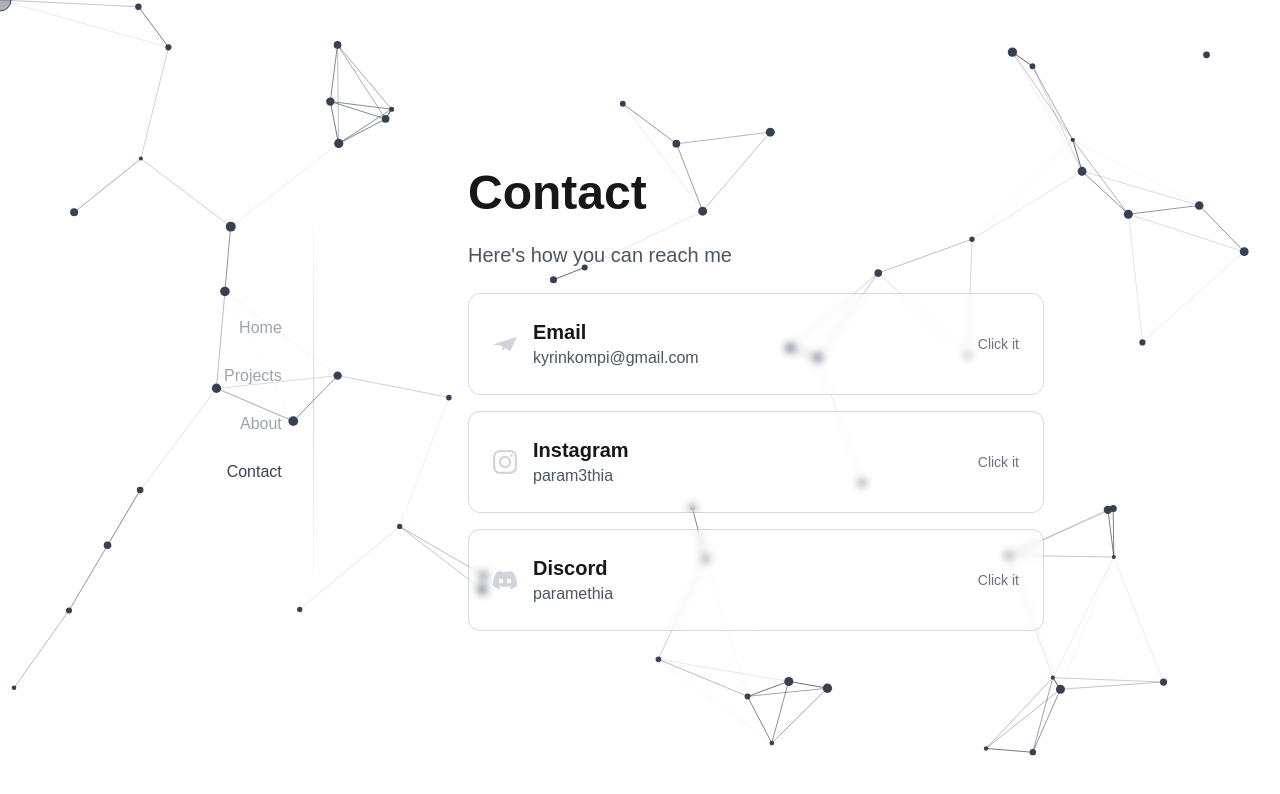
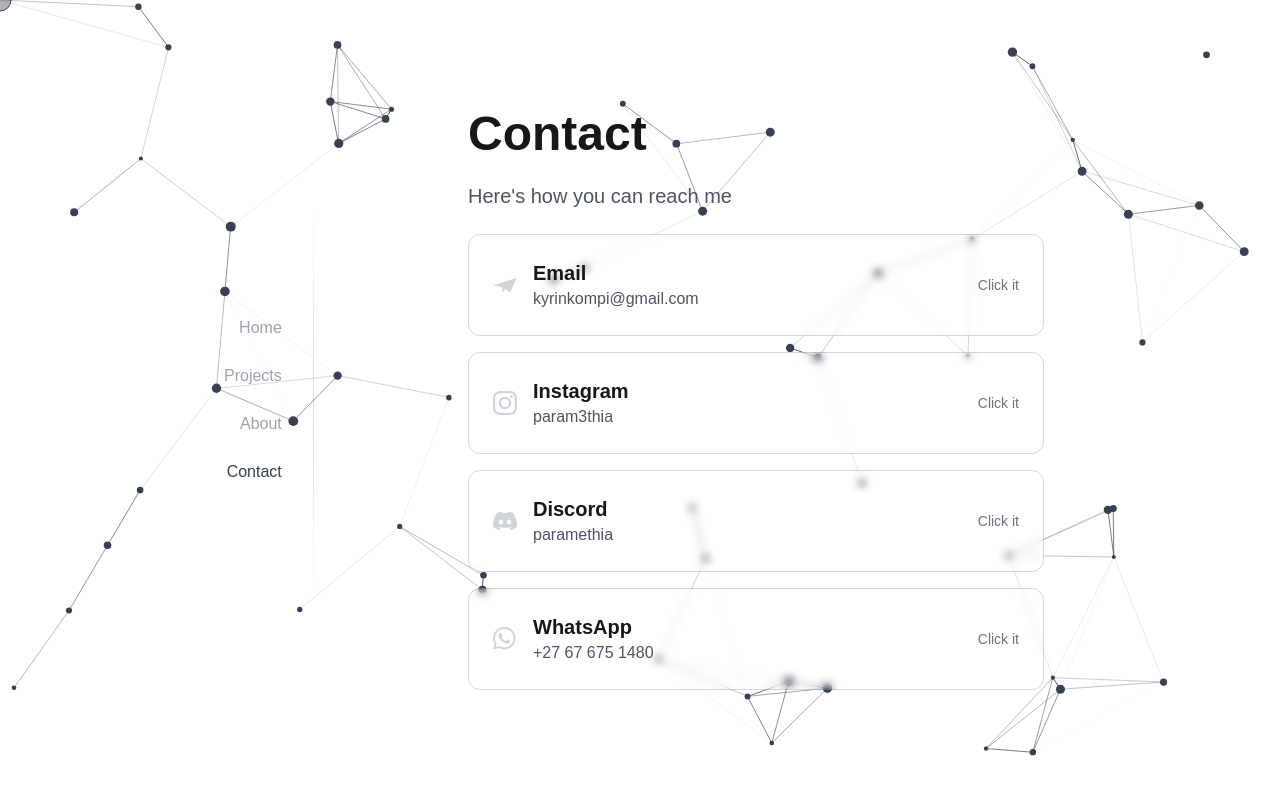
Before and after one commit to Paramethia/Kyrin, a Next.js app: page /contact in a window 1280 px wide. Shown: the top 794 px of the page. Built offline with nearby package versions, Linux system fonts and the light colour scheme.

Commit message:
Added my WhatsApp as another contact option

```diff
--- a/app/contact/page.tsx
+++ b/app/contact/page.tsx
@@ -18,6 +18,11 @@ const CONTACT_LINKS = [
     platform: 'Discord',
     handle: 'paramethia',
     icon: 'M20.317 4.3698a19.7913 19.7913 0 00-4.8851-1.5152.0741.0741 0 00-.0785.0371c-.211.3753-.4447.8648-.6083 1.2495-1.8447-.2762-3.68-.2762-5.4868 0-.1636-.3933-.4058-.8742-.6177-1.2495a.077.077 0 00-.0785-.037 19.7363 19.7363 0 00-4.8852 1.515.0699.0699 0 00-.0321.0277C.5334 9.0458-.319 13.5799.0992 18.0578a.0824.0824 0 00.0312.0561c2.0528 1.5076 4.0413 2.4228 5.9929 3.0294a.0777.0777 0 00.0842-.0276c.4616-.6304.8731-1.2952 1.226-1.9942a.076.076 0 00-.0416-.1057c-.6528-.2476-1.2743-.5495-1.8722-.8923a.077.077 0 01-.0076-.1277c.1258-.0943.2517-.1923.3718-.2914a.0743.0743 0 01.0776-.0105c3.9278 1.7933 8.18 1.7933 12.0614 0a.0739.0739 0 01.0785.0095c.1202.099.246.1981.3728.2924a.077.077 0 01-.0066.1276 12.2986 12.2986 0 01-1.873.8914.0766.0766 0 00-.0407.1067c.3604.698.7719 1.3628 1.225 1.9932a.076.076 0 00.0842.0286c1.961-.6067 3.9495-1.5219 6.0023-3.0294a.077.077 0 00.0313-.0552c.5004-5.177-.8382-9.6739-3.5485-13.6604a.061.061 0 00-.0312-.0286zM8.02 15.3312c-1.1825 0-2.1569-1.0857-2.1569-2.419 0-1.3332.9555-2.4189 2.157-2.4189 1.2108 0 2.1757 1.0952 2.1568 2.419 0 1.3332-.9555 2.4189-2.1569 2.4189zm7.9748 0c-1.1825 0-2.1569-1.0857-2.1569-2.419 0-1.3332.9554-2.4189 2.1569-2.4189 1.2108 0 2.1757 1.0952 2.1568 2.419 0 1.3332-.946 2.4189-2.1568 2.4189Z',
+  },
+  {
+    platform: 'WhatsApp',
+    handle: '+27 67 675 1480',
+    icon: 'M13.601 2.326A7.85 7.85 0 0 0 7.994 0C3.627 0 .068 3.558.064 7.926c0 1.399.366 2.76 1.057 3.965L0 16l4.204-1.102a7.9 7.9 0 0 0 3.79.965h.004c4.368 0 7.926-3.558 7.93-7.93A7.9 7.9 0 0 0 13.6 2.326zM7.994 14.521a6.6 6.6 0 0 1-3.356-.92l-.24-.144-2.494.654.666-2.433-.156-.251a6.56 6.56 0 0 1-1.007-3.505c0-3.626 2.957-6.584 6.591-6.584a6.56 6.56 0 0 1 4.66 1.931 6.56 6.56 0 0 1 1.928 4.66c-.004 3.639-2.961 6.592-6.592 6.592m3.615-4.934c-.197-.099-1.17-.578-1.353-.646-.182-.065-.315-.099-.445.099-.133.197-.513.646-.627.775-.114.133-.232.148-.43.05-.197-.1-.836-.308-1.592-.985-.59-.525-.985-1.175-1.103-1.372-.114-.198-.011-.304.088-.403.087-.088.197-.232.296-.346.1-.114.133-.198.198-.33.065-.134.034-.248-.015-.347-.05-.099-.445-1.076-.612-1.47-.16-.389-.323-.335-.445-.34-.114-.007-.247-.007-.38-.007a.73.73 0 0 0-.529.247c-.182.198-.691.677-.691 1.654s.71 1.916.81 2.049c.098.133 1.394 2.132 3.383 2.992.47.205.84.326 1.129.418.475.152.904.129 1.246.08.38-.058 1.171-.48 1.338-.943.164-.464.164-.86.114-.943-.049-.084-.182-.133-.38-.232'
   }
 ];
 
@@ -60,7 +65,7 @@ export default function Contact() {
               }}
             >
               <div className="flex items-center gap-4">
-                <svg className={`w-6 h-6 ${ hoveredPlatform === link.platform ? "text-gray-700" : "text-gray-300"}`} viewBox="0 0 24 24" width="24" height="24" fill="currentColor">
+                <svg className={`w-6 h-6 ${ hoveredPlatform === link.platform ? "text-gray-700" : "text-gray-300"}`} viewBox={`${link.platform === 'WhatsApp' ? "0 0 17 17" : "0 0 24 24"}`} width="24" height="24" fill="currentColor">
                   <path d={link.icon} />
                 </svg>
                 <div className="text-left">
```
